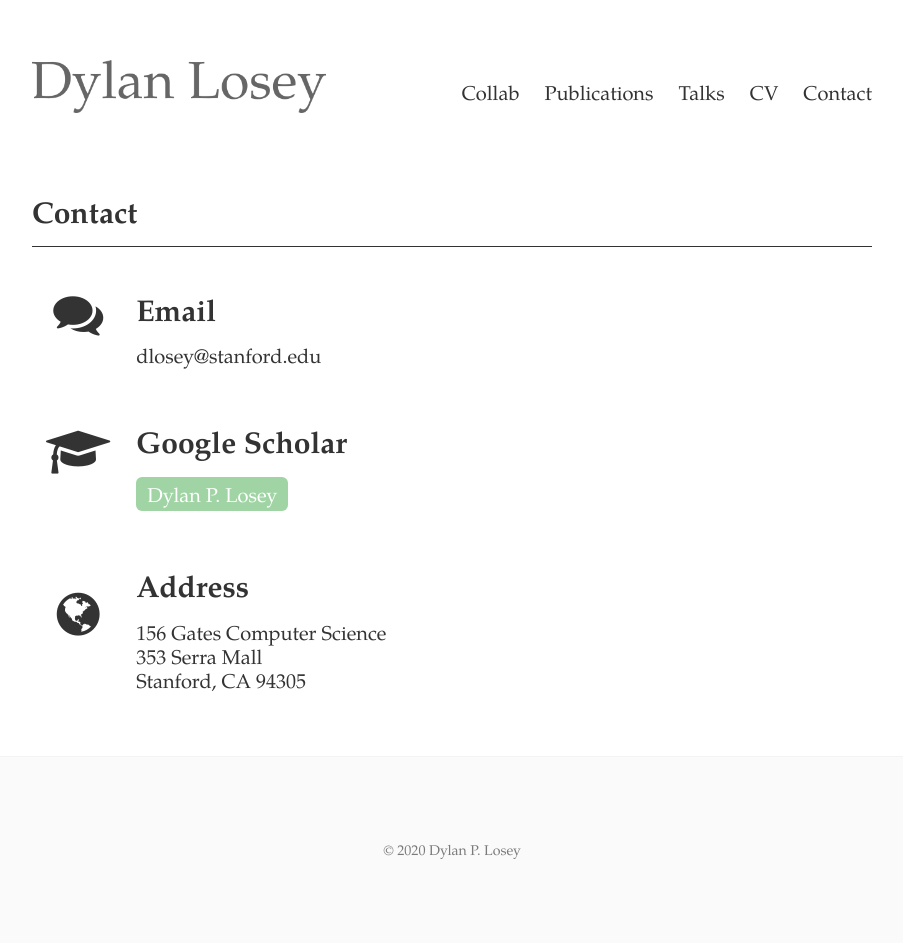
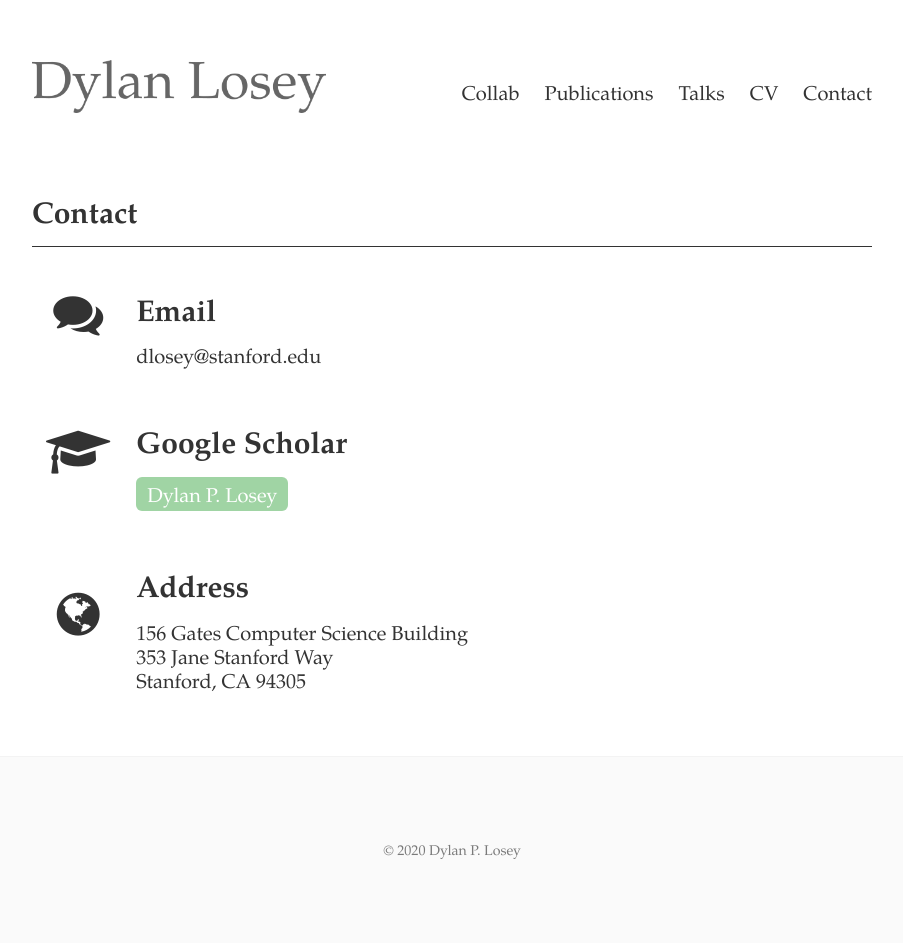
Before and after one commit to dylan-losey/dylan-losey.github.io, a Jekyll site: the page built from contact.html, in a window 1280 px wide. Shown: the whole page, without its empty margins (188-1091 px from the left). Built offline with Jekyll 4.4.1, drawn with Linux system fonts in a browser that asks for light colours.

Commit message:
updated cv

```diff
--- a/_config.yml
+++ b/_config.yml
@@ -4,7 +4,7 @@ email: dlosey@stanford.edu
 author: Dylan Losey
 description: "Dylan Losey"
 baseurl: ""
-url: ""
+url: "http://dylanlosey.com/"
 date_format: "%b %-d, %Y"
 header_pages:
  - collab.html
--- a/contact.html
+++ b/contact.html
@@ -52,8 +52,8 @@ tags: contact
       </td>
       <td>
         <h2>Address</h2>
-        156 Gates Computer Science <br>
-        353 Serra Mall <br>
+        156 Gates Computer Science Building <br>
+        353 Jane Stanford Way <br>
         Stanford, CA 94305
       </td>
     </tr>
```
Also changed, not shown: images/icons/address.png (deleted), images/icons/email.png (deleted), images/icons/scholar.png (deleted), 1 other file.
